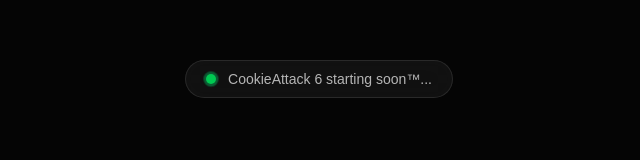
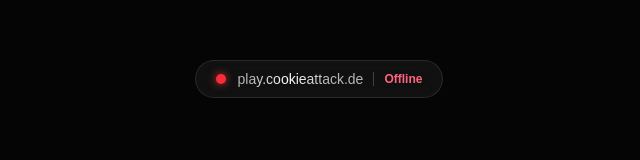
Before and after one commit to CookieTeam-CA/cookieteam-ca.github.io, a Next.js app: page / in a window 1280 px wide. Shown: the part 174-334 px from the top of the page, without its empty margins (321-961 px from the left). Built offline with nearby package versions, Linux system fonts and the light colour scheme; no server answers.

Commit message:
feat: add server status fetching and IP copy functionality in HomeClient component

```diff
--- a/app/components/HomeClient.tsx
+++ b/app/components/HomeClient.tsx
@@ -36,11 +36,47 @@
   const statsSectionRef = useRef<HTMLDivElement>(null);
   const titleStartRef = useRef<HTMLSpanElement>(null);
   const titleEndRef = useRef<HTMLSpanElement>(null);
-  const pillRef = useRef<HTMLDivElement>(null);
+  const pillRef = useRef<HTMLButtonElement>(null);
   const buttonsRef = useRef<HTMLDivElement>(null);
   const statsRefs = useRef<(HTMLDivElement | null)[]>([]);
   const joinSectionRef = useRef<HTMLDivElement>(null);
   const [activeWordIndex, setActiveWordIndex] = useState(0);
+  const [serverStatus, setServerStatus] = useState<{
+    online: boolean;
+    players: { online: number; max: number } | null;
+    loading: boolean;
+  }>({ online: false, players: null, loading: true });
+  const [copyToast, setCopyToast] = useState<{ x: number; y: number; id: number } | null>(null);
+
+  useEffect(() => {
+    const fetchStatus = async () => {
+      try {
+        const res = await fetch("https://api.mcstatus.io/v2/status/java/play.cookieattack.de");
+        if (!res.ok) throw new Error("Failed to fetch server status");
+        const data = await res.json();
+        setServerStatus({
+          online: !!data.online,
+          players: data.players ? { online: data.players.online ?? 0, max: data.players.max ?? 0 } : null,
+          loading: false,
+        });
+      } catch (err) {
+        console.error("Error fetching Minecraft server status:", err);
+        setServerStatus({ online: false, players: null, loading: false });
+      }
+    };
+
+    fetchStatus();
+    const interval = setInterval(fetchStatus, 60000);
+    return () => clearInterval(interval);
+  }, []);
+
+  const handleCopyIp = (e: React.MouseEvent<HTMLButtonElement>) => {
+    navigator.clipboard.writeText("play.cookieattack.de");
+    setCopyToast({ x: e.clientX, y: e.clientY - 10, id: Date.now() });
+    setTimeout(() => {
+      setCopyToast(null);
+    }, 1000);
+  };
 
   useEffect(() => {
     const interval = window.setInterval(() => {
@@ -161,22 +197,46 @@
           />
         </div>
         <div className="relative z-10 flex flex-col items-center gap-10">
-          <div
+          <button
             ref={pillRef}
-            className="flex items-center gap-3 rounded-full border border-white/10 bg-white/5 px-5 py-2 backdrop-blur-md opacity-0"
+            onClick={handleCopyIp}
+            className="group relative flex items-center gap-3 rounded-full border border-white/10 bg-white/5 px-5 py-2 backdrop-blur-md opacity-0 transition-all duration-300 hover:bg-white/10 cursor-pointer select-none"
           >
-            <span className="relative flex h-2.5 w-2.5">
-              <span className="absolute inline-flex h-full w-full animate-ping rounded-full bg-green-400 opacity-75"></span>
-              <span className="relative inline-flex h-2.5 w-2.5 rounded-full bg-green-500"></span>
+            <span className="relative flex h-2.5 w-2.5 items-center justify-center">
+              {serverStatus.loading ? (
+                <span className="h-2.5 w-2.5 rounded-full bg-zinc-500 animate-pulse" />
+              ) : serverStatus.online ? (
+                <>
+                  <span className="absolute inline-flex h-full w-full animate-ping rounded-full bg-emerald-400 opacity-75" />
+                  <span className="relative inline-flex h-2.5 w-2.5 rounded-full bg-emerald-500 shadow-[0_0_8px_rgba(16,185,129,0.8)]" />
+                </>
+              ) : (
+                <span className="relative inline-flex h-2.5 w-2.5 rounded-full bg-red-500 shadow-[0_0_8px_rgba(239,68,68,0.8)]" />
+              )}
             </span>
-            <span className="text-sm font-medium text-zinc-300">
-              <ShinyText
-                text="CookieAttack 6 starting soon™..."
-                speed={2}
-                yoyo={true}
-              />
-            </span>
-          </div>
+
+            <div className="flex items-center gap-2.5 text-sm font-medium">
+              <span className="text-zinc-200 group-hover:text-white transition-colors">
+                <ShinyText text="play.cookieattack.de" speed={2.5} yoyo={true} />
+              </span>
+
+              <span className="h-3.5 w-[1px] bg-white/20" />
+
+              {serverStatus.loading ? (
+                <span className="text-zinc-400 text-xs font-normal">Status wird geladen...</span>
+              ) : serverStatus.online ? (
+                <span className="text-emerald-400 text-xs font-semibold flex items-center gap-1">
+                  {serverStatus.players !== null && (
+                    <span className="text-zinc-300 font-normal">
+                      ({serverStatus.players.online}{serverStatus.players.max ? `/${serverStatus.players.max}` : ""} Spieler)
+                    </span>
+                  )}
+                </span>
+              ) : (
+                <span className="text-rose-400 text-xs font-semibold">Offline</span>
+              )}
+            </div>
+          </button>
 
           <h1 className="font-nexa text-6xl md:text-8xl lg:text-9xl tracking-tighter text-center overflow-hidden leading-tight">
             <span ref={titleStartRef} className="inline-block text-orange-500">
@@ -262,6 +322,16 @@
           </span>
         </a>
       </div>
+
+      {copyToast && (
+        <div
+          key={copyToast.id}
+          style={{ left: copyToast.x, top: copyToast.y }}
+          className="fixed pointer-events-none z-50 -translate-x-1/2 -translate-y-full px-2.5 py-1 text-xs font-medium text-green-400 bg-black/90 rounded-full shadow-lg backdrop-blur-md animate-in fade-in zoom-in-90 duration-150"
+        >
+          Kopiert!
+        </div>
+      )}
     </div>
   );
 }
--- a/app/components/TimelineSection.tsx
+++ b/app/components/TimelineSection.tsx
@@ -16,7 +16,7 @@
     { title: "CookieAttack 3", status: "VERGANGENHEIT", year: "2024" },
     { title: "CookieAttack 4", status: "VERGANGENHEIT", year: "2024" },
     { title: "CookieAttack 5", status: "VERGANGENHEIT", year: "2025" },
-    { title: "CookieAttack 6", status: "COMMING SOON", year: "2026" },
+    { title: "CookieAttack 6", status: "AKTUELL", year: "2026" },
   ];
 
   useGSAP(() => {
```
